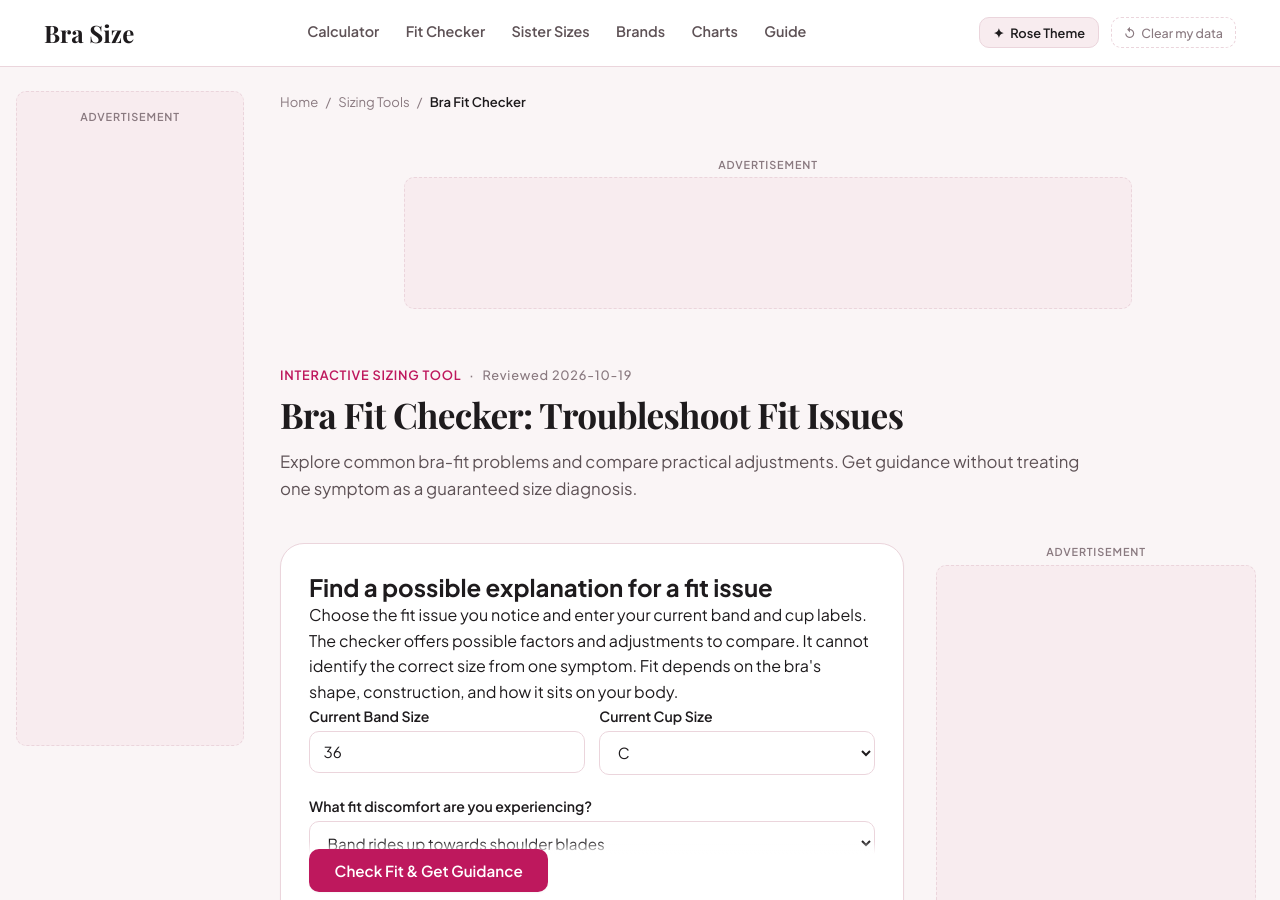
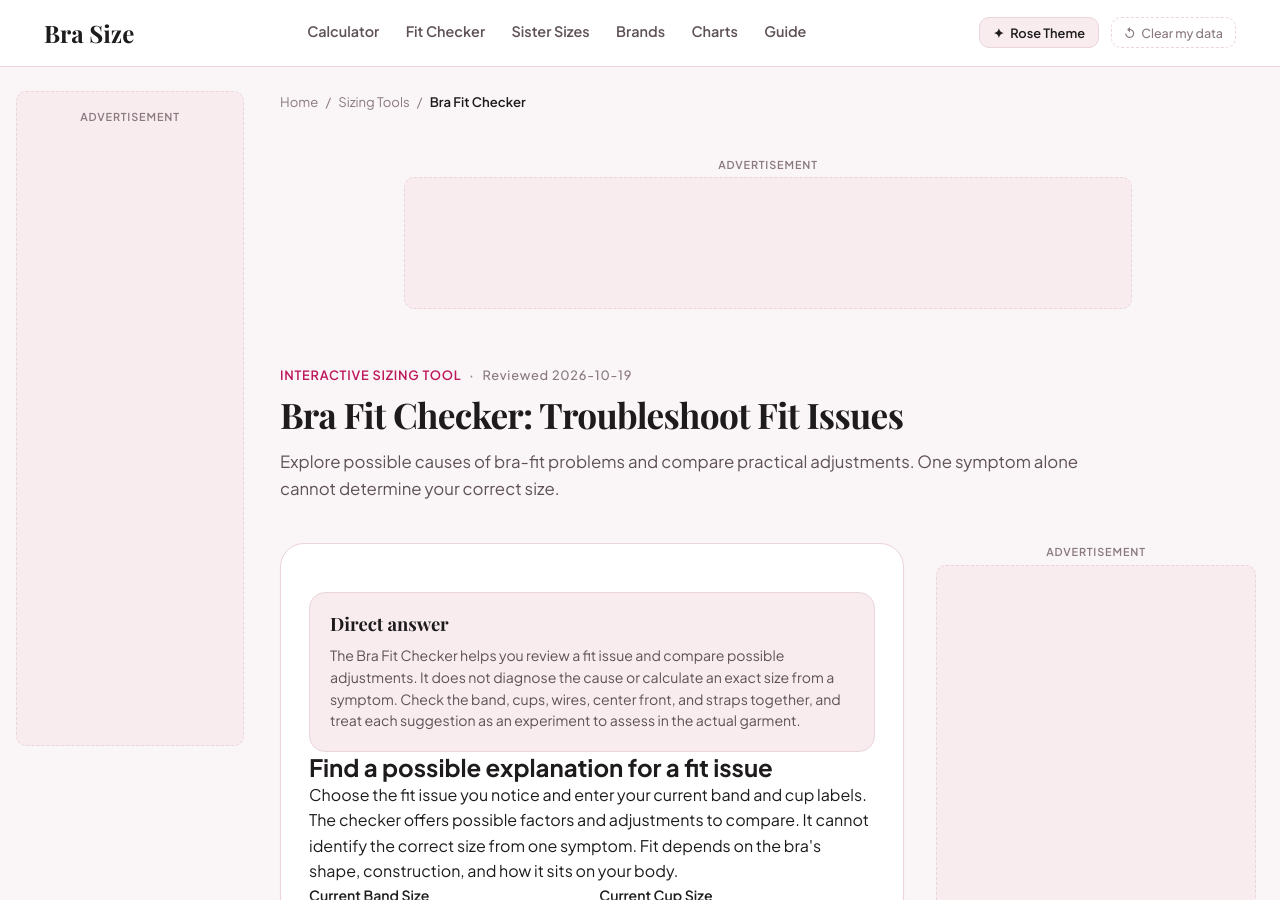
Before and after one commit to sharpedge74-cmyk/Bra-Size-Pro, a Jekyll site: the page built from bra-fit-checker.html, in a window 1280 px wide and 900 px high. Built offline with Jekyll 4.4.1, drawn with Linux system fonts in a browser that asks for light colours; some web fonts are replaced; some of the changed text lies outside the part shown.

Commit message:
Clarify fit checker limitations and improve direct answer and FAQs

```diff
--- a/bra-fit-checker.html
+++ b/bra-fit-checker.html
@@ -1,7 +1,7 @@
 ---
 layout: tool
 title: "Bra Fit Checker: Troubleshoot Fit Issues"
-description: "Explore common bra-fit problems and compare practical adjustments. Get guidance without treating one symptom as a guaranteed size diagnosis."
+description: "Explore possible causes of bra-fit problems and compare practical adjustments. One symptom alone cannot determine your correct size."
 permalink: /bra-fit-checker
 breadcrumb_label: "Bra Fit Checker"
 intent: "Troubleshoot bra fit issues and find corrective sizing solutions"
@@ -28,8 +28,12 @@ faq:
     a: "A band that rides up can be too loose, but strap adjustment, cup fit, and garment construction can also affect how the bra sits."
   - q: "What if my bra causes pain or deep marks?"
     a: "Stop wearing a garment that causes ongoing pain or skin injury. For persistent pain, a new lump, or concerns related to surgery or pregnancy, speak with a qualified clinician."
+  - q: "Can a fit checker tell me my exact bra size?"
+    a: "No. It offers possible explanations and comparisons based on the selected issue. Measurements, cup shape, construction, and the fit of the actual garment all matter."
+
 ---
 
+<section class="calculator-reference"><h2>Direct answer</h2><p>The Bra Fit Checker helps you review a fit issue and compare possible adjustments. It does not diagnose the cause or calculate an exact size from a symptom. Check the band, cups, wires, center front, and straps together, and treat each suggestion as an experiment to assess in the actual garment.</p></section>
 <section class="tool-intro" aria-labelledby="fit-intro-heading"><h2 id="fit-intro-heading">Find a possible explanation for a fit issue</h2><p>Choose the fit issue you notice and enter your current band and cup labels. The checker offers possible factors and adjustments to compare. It cannot identify the correct size from one symptom. Fit depends on the bra's shape, construction, and how it sits on your body.</p></section>
 <div class="calculator-card">
   <div class="calc-form">
```
